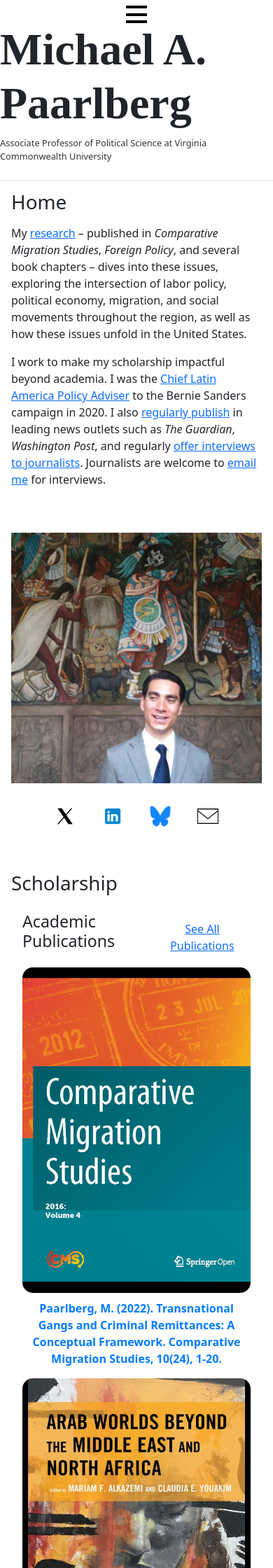
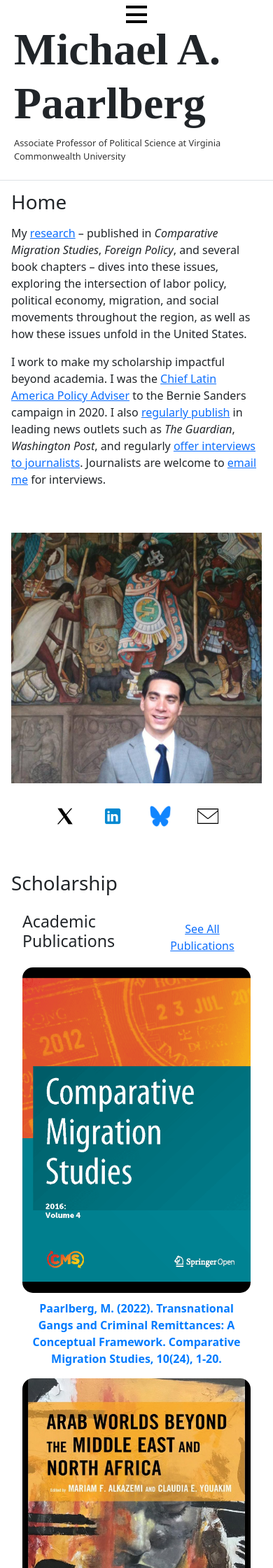
Before and after one commit to RelevantResearch/michael-paarlberg, a Jekyll site: the page built from _pages/home.md, in a window 390 px wide. Shown: the top 2240 px of the page at 70% size. Built offline with Jekyll 4.4.1, drawn with Linux system fonts in a browser that asks for light colours.

Commit message:
fixed alignment

```diff
--- a/_sass/_navbar.scss
+++ b/_sass/_navbar.scss
@@ -179,6 +179,22 @@ input[type="checkbox"] {
   .nav-bar a {
     font-size: 0.9rem; /* Decrease font size further on small screens */
   }
+  .name h1 {
+    font-weight: bold;
+    font-size: 4rem; /* Default size for larger screens */
+    font-family: "Big Caslon", serif;
+    margin-bottom: 0.5rem;
+    transition: color 0.3s ease;
+    padding-left: 20px;
+  }
+  .description {
+    color: #212529;
+    font-size: 0.8rem;
+    margin-bottom: 0.5rem;
+    transition: color 0.3s ease;
+    padding-left: 20px;
+
+  }
   body {
     margin: 0; /* Ensure there's no default margin */
     padding-top: 16rem;
```
